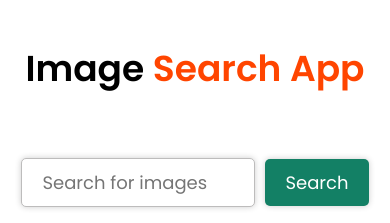
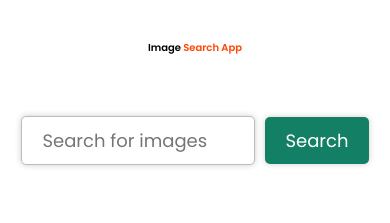
Before and after one commit to Jonzdee/search_image_App, a plain HTML site: page index.html in a window 390 px wide. Shown: the top 223 px of the page. Drawn offline with Linux system fonts and the light colour scheme.

Commit message:
Update style.css

```diff
--- a/style.css
+++ b/style.css
@@ -107,10 +107,15 @@ form {
   .search-result {
     width: 45%;
   }
+   h1{
+    font-size:10px
+}
 }
 
 @media screen and (max-width: 480px) {
   .search-result {
     width: 100%;
   }
+  h1{
+    font-size:10px
 }
```
